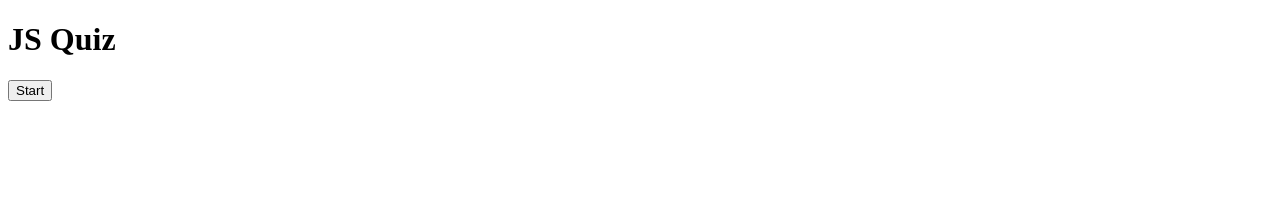
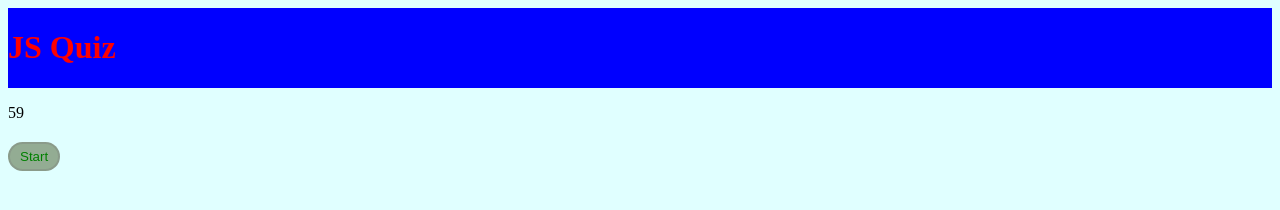
Before and after one commit to GregKrolick/Quiz, a plain HTML site: page index.html in a window 1280 px wide. Both pictures are taken after a click on the button "Start". Drawn offline with Linux system fonts and the light colour scheme.

Commit message:
add button, count down, and some styling

```diff
--- a/assets/script.js
+++ b/assets/script.js
@@ -0,0 +1,17 @@
+var startButtonEl = document.querySelector("#start");
+var timerEl = document.querySelector("#timer");
+
+startButtonEl.addEventListener("click", startTimer)
+
+var countDownTimer;
+var timerInterval;
+var index;
+
+function startTimer(event) {
+  startButtonEl.disabled = true;
+  countdown = 60;
+  timerInterval = setInterval(function(){
+      timerEl.textContent = countdown;
+      countdown--;
+    }, 1000)
+}
--- a/assets/style.css
+++ b/assets/style.css
@@ -0,0 +1,25 @@
+
+* {
+  box-sizing: border-box;
+}
+body{
+  background-color: lightcyan;
+}
+header {
+  background-color: blue;
+  color: red;
+  display: flex;
+  flex-direction: column;;
+}
+
+#start {
+  background-color: #93ac93;
+  color: green;
+  padding: 5px;
+  padding-left: 10px;
+  padding-right: 10px;
+  position: absolute;
+  top: 142px;
+  border-radius: 15px;
+  border-style: solid;
+}
```
Also changed, not shown: index.html (+1 -0 lines).
